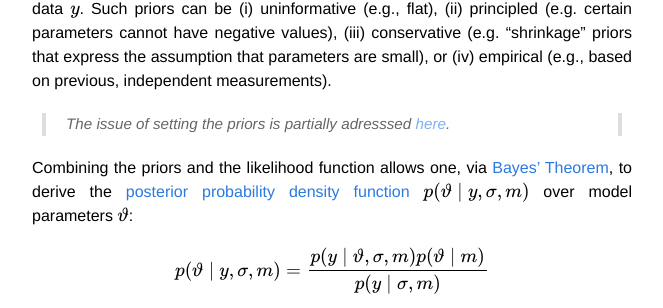
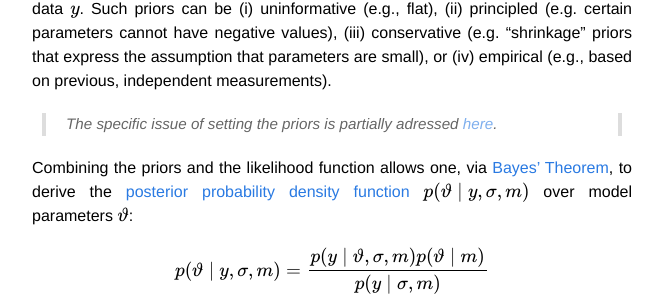
Before and after one commit to MBB-team/VBA-toolbox, a Jekyll site: the page built from _wiki/Bayesian-modelling-introduction.md, in a window 1280 px wide and 900 px high, scrolled down 1665 px. Shown: the part 145-453 px from the top of the window, without its empty margins (308-971 px from the left). Built offline with Jekyll 4.4.1, drawn with Linux system fonts in a browser that asks for light colours; nearby versions of some CDN libraries; formulas are drawn with MathJax 3.

Commit message:
Update Bayesian-modelling-introduction.md

```diff
--- a/_wiki/Bayesian-modelling-introduction.md
+++ b/_wiki/Bayesian-modelling-introduction.md
@@ -30,7 +30,7 @@ This derivation of the likelihood function can be generalized to any [generative
 
 The likelihood function is the statistical construct that is common to both frequentist (classical) and bayesian inference approaches. However, bayesian approaches also require the definition of a [prior distribution](https://en.wikipedia.org/wiki/Prior_probability) $$p(\vartheta\mid m)$$ on model parameters $$\vartheta$$, which reflects knowledge about their likely range of values, before having observed the data $$y$$. Such priors can be (i) uninformative (e.g., flat), (ii) principled (e.g. certain parameters cannot have negative values), (iii) conservative (e.g. “shrinkage” priors that express the assumption that parameters are small), or (iv) empirical (e.g., based on previous, independent measurements).
 
-> The issue of setting the priors is partially adresssed [here]({{ site.baseurl }}/wiki/VBA-MFX).
+> The specific issue of setting the priors is partially adressed [here]({{ site.baseurl }}/wiki/VBA-MFX).
 
 Combining the priors and the likelihood function allows one, via [Bayes' Theorem](https://en.wikipedia.org/wiki/Bayes'_theorem), to derive the [posterior probability density function](https://en.wikipedia.org/wiki/Posterior_probability) $$p(\vartheta\mid y,\sigma,m)$$ over model parameters $$\vartheta$$:
 
```
